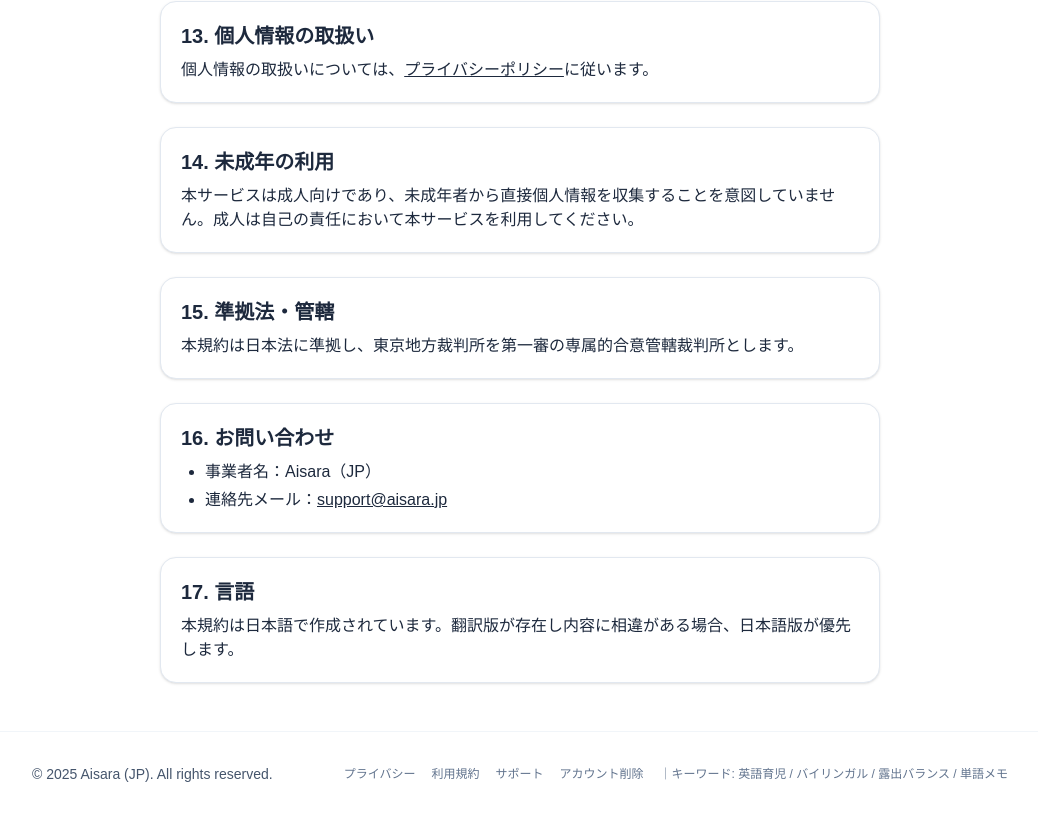
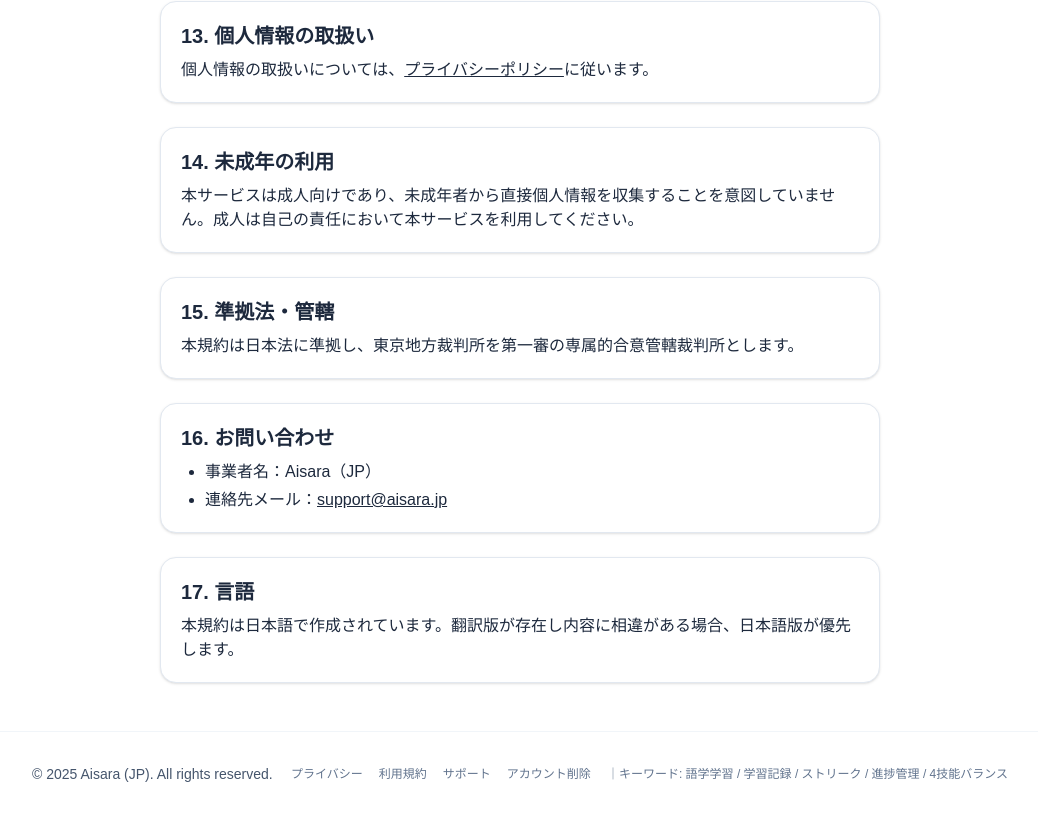
Before and after one commit to jamesneve/kitsura-product, a Next.js app: page /terms in a window 1280 px wide. Shown: the part 2786-3602 px from the top of the page, without its empty margins (120-1158 px from the left). Built offline with nearby package versions, Linux system fonts and the light colour scheme; no server answers.

Commit message:
Fix keywords

```diff
--- a/components/SiteFooter.tsx
+++ b/components/SiteFooter.tsx
@@ -14,7 +14,7 @@ export default function SiteFooter() {
           <Link href="/support" className="hover:underline">サポート</Link>
           <Link href="/delete-account" className="hover:underline">アカウント削除</Link>
           <span className="hidden sm:inline">
-            ｜キーワード: 英語育児 / バイリンガル / 露出バランス / 単語メモ
+            ｜キーワード: 語学学習 / 学習記録 / ストリーク / 進捗管理 / 4技能バランス
           </span>
         </div>
       </div>
--- a/components/SiteFooterEN.tsx
+++ b/components/SiteFooterEN.tsx
@@ -20,7 +20,7 @@ export default function SiteFooterEN({ basePath = "" }: Props) {
           <Link href={to("/en/support")} className="hover:underline">Support</Link>
           <Link href={to("/en/delete-account")} className="hover:underline">Delete account</Link>
           <span className="hidden sm:inline">
-            | Keywords: bilingual parenting / exposure balance / word log
+            | Keywords: language learning / study tracking / streaks / progress charts / skill balance
           </span>
         </div>
       </div>
```
